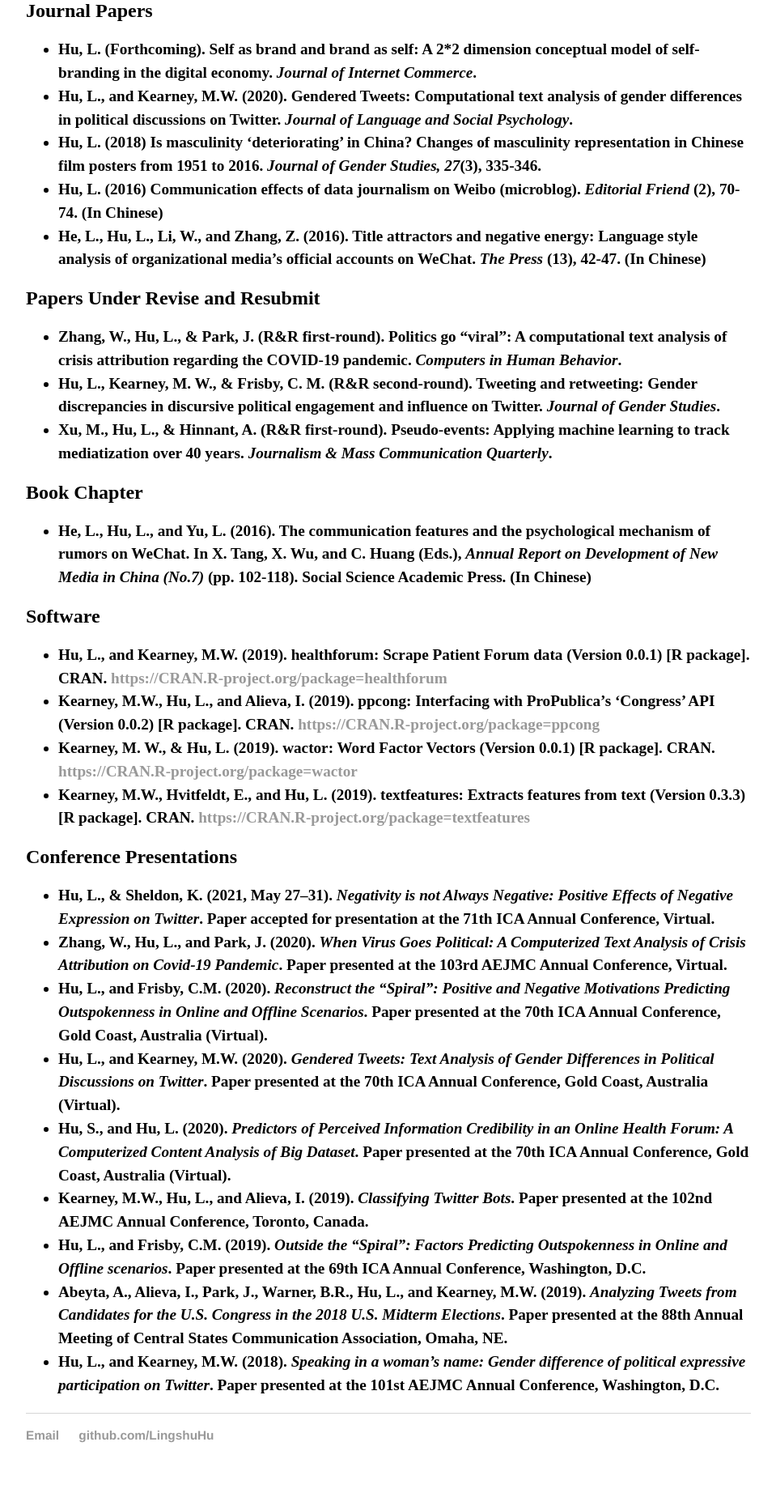
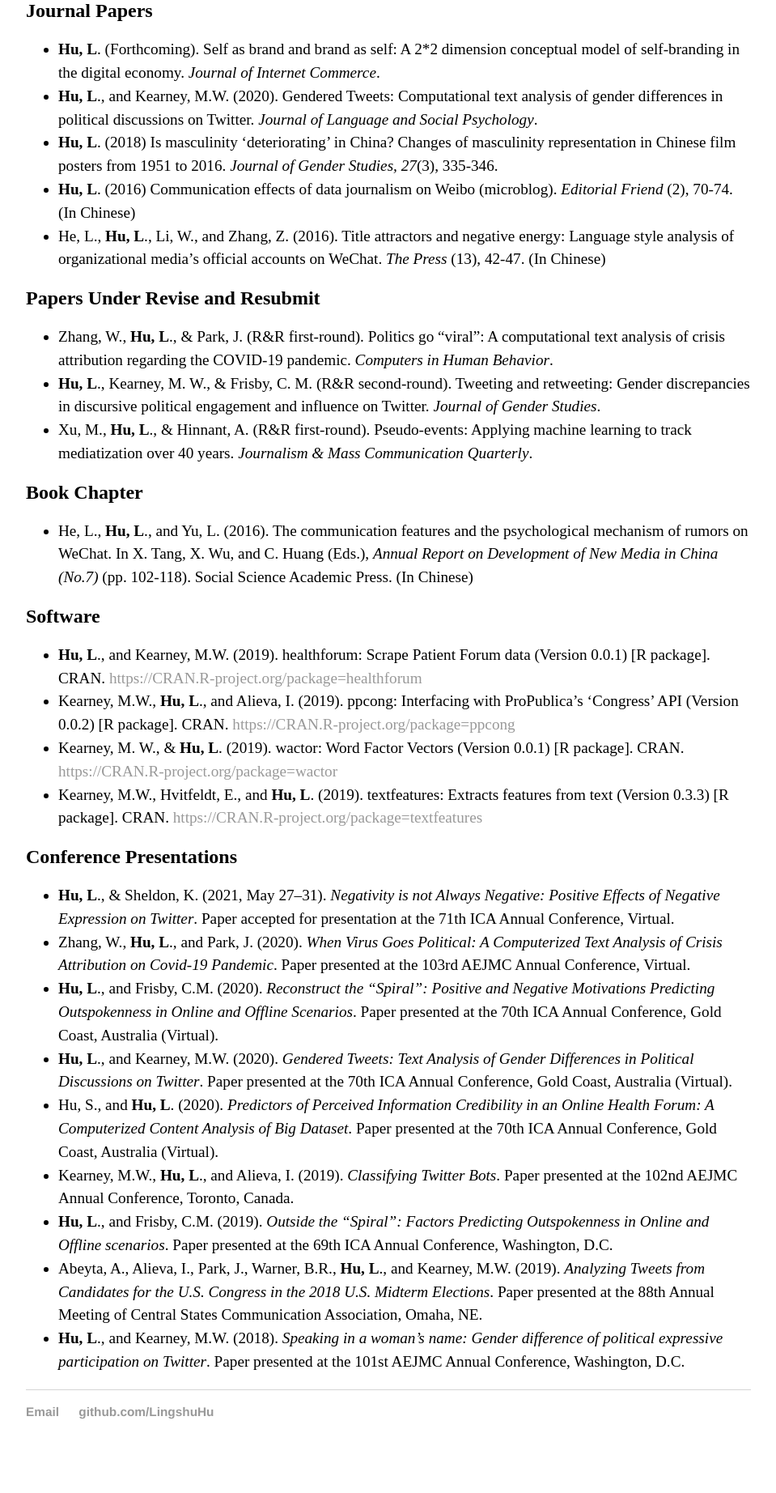
Before and after one commit to LingshuHu/lingshuhu.github.io, a Jekyll site: the page built from research/index.html, in a window 1280 px wide. Shown: the part 854-2698 px from the top of the page at 81% size, without its empty margins (160-1119 px from the left). Built offline with Jekyll 4.4.1, drawn with Linux system fonts in a browser that asks for light colours; after the commit the page ends 2669 px from its top, so only the background shows below that.

```diff
--- a/research/index.html
+++ b/research/index.html
@@ -10,40 +10,40 @@ title: Research
 
 	    <h2>Journal Papers</h2>
 		<ul>
-			<li><b>Hu, L<b>. (Forthcoming). Self as brand and brand as self: A 2*2 dimension conceptual model of self-branding in the digital economy. <em>Journal of Internet Commerce</em>.</li>
-			<li><b>Hu, L<b>., and Kearney, M.W. (2020). Gendered Tweets: Computational text analysis of gender differences in political discussions on Twitter. <em>Journal of Language and Social Psychology</em>.</li>
-			<li><b>Hu, L<b>. (2018) Is masculinity ‘deteriorating’ in China? Changes of masculinity representation in Chinese film posters from 1951 to 2016. <em>Journal of Gender Studies, 27</em>(3), 335-346.</li>
-			<li><b>Hu, L<b>. (2016) Communication effects of data journalism on Weibo (microblog). <em>Editorial Friend</em> (2), 70-74. (In Chinese)</li>
-			<li>He, L., <b>Hu, L<b>., Li, W., and Zhang, Z. (2016). Title attractors and negative energy: Language style analysis of organizational media’s official accounts on WeChat. <em>The Press</em> (13), 42-47. (In Chinese)</li>
+			<li><b>Hu, L</b>. (Forthcoming). Self as brand and brand as self: A 2*2 dimension conceptual model of self-branding in the digital economy. <em>Journal of Internet Commerce</em>.</li>
+			<li><b>Hu, L</b>., and Kearney, M.W. (2020). Gendered Tweets: Computational text analysis of gender differences in political discussions on Twitter. <em>Journal of Language and Social Psychology</em>.</li>
+			<li><b>Hu, L</b>. (2018) Is masculinity ‘deteriorating’ in China? Changes of masculinity representation in Chinese film posters from 1951 to 2016. <em>Journal of Gender Studies, 27</em>(3), 335-346.</li>
+			<li><b>Hu, L</b>. (2016) Communication effects of data journalism on Weibo (microblog). <em>Editorial Friend</em> (2), 70-74. (In Chinese)</li>
+			<li>He, L., <b>Hu, L</b>., Li, W., and Zhang, Z. (2016). Title attractors and negative energy: Language style analysis of organizational media’s official accounts on WeChat. <em>The Press</em> (13), 42-47. (In Chinese)</li>
 		</ul>
 		<h2>Papers Under Revise and Resubmit</h2>
 		<ul>
-			<li>Zhang, W., <b>Hu, L<b>., & Park, J. (R&R first-round). Politics go “viral”: A computational text analysis of crisis attribution regarding the COVID-19 pandemic. <em>Computers in Human Behavior</em>.</li>
-			<li><b>Hu, L<b>., Kearney, M. W., & Frisby, C. M. (R&R second-round). Tweeting and retweeting: Gender discrepancies in discursive political engagement and influence on Twitter. <em>Journal of Gender Studies</em>.</li>
-			<li>Xu, M., <b>Hu, L<b>., & Hinnant, A. (R&R first-round). Pseudo-events: Applying machine learning to track mediatization over 40 years. <em>Journalism & Mass Communication Quarterly</em>.</li>
+			<li>Zhang, W., <b>Hu, L</b>., & Park, J. (R&R first-round). Politics go “viral”: A computational text analysis of crisis attribution regarding the COVID-19 pandemic. <em>Computers in Human Behavior</em>.</li>
+			<li><b>Hu, L</b>., Kearney, M. W., & Frisby, C. M. (R&R second-round). Tweeting and retweeting: Gender discrepancies in discursive political engagement and influence on Twitter. <em>Journal of Gender Studies</em>.</li>
+			<li>Xu, M., <b>Hu, L</b>., & Hinnant, A. (R&R first-round). Pseudo-events: Applying machine learning to track mediatization over 40 years. <em>Journalism & Mass Communication Quarterly</em>.</li>
 		</ul>
 		<h2>Book Chapter</h2>
 		<ul>
-			<li>He, L., <b>Hu, L<b>., and Yu, L. (2016). The communication features and the psychological mechanism of rumors on WeChat. In X. Tang, X. Wu, and C. Huang (Eds.), <em>Annual Report on Development of New Media in China (No.7)</em> (pp. 102-118). Social Science Academic Press. (In Chinese)</li>
+			<li>He, L., <b>Hu, L</b>., and Yu, L. (2016). The communication features and the psychological mechanism of rumors on WeChat. In X. Tang, X. Wu, and C. Huang (Eds.), <em>Annual Report on Development of New Media in China (No.7)</em> (pp. 102-118). Social Science Academic Press. (In Chinese)</li>
 		</ul>
 		<h2>Software</h2>
 		<ul>
-			<li><b>Hu, L<b>., and Kearney, M.W. (2019). healthforum: Scrape Patient Forum data (Version 0.0.1) [R package]. CRAN. <a href="https://CRAN.R-project.org/package=healthforum">https://CRAN.R-project.org/package=healthforum</a></li>
-			<li>Kearney, M.W., <b>Hu, L<b>., and Alieva, I. (2019). ppcong: Interfacing with ProPublica’s ‘Congress’ API (Version 0.0.2) [R package]. CRAN. <a href="https://CRAN.R-project.org/package=ppcong">https://CRAN.R-project.org/package=ppcong</a></li>
-			<li>Kearney, M. W., & <b>Hu, L<b>. (2019). wactor: Word Factor Vectors (Version 0.0.1) [R package]. CRAN. <a href="https://CRAN.R-project.org/package=wactor">https://CRAN.R-project.org/package=wactor</a></li>
-			<li>Kearney, M.W., Hvitfeldt, E., and <b>Hu, L<B>. (2019). textfeatures: Extracts features from text (Version 0.3.3) [R package]. CRAN. <a href="https://CRAN.R-project.org/package=textfeatures">https://CRAN.R-project.org/package=textfeatures</a></li>
+			<li><b>Hu, L</b>., and Kearney, M.W. (2019). healthforum: Scrape Patient Forum data (Version 0.0.1) [R package]. CRAN. <a href="https://CRAN.R-project.org/package=healthforum">https://CRAN.R-project.org/package=healthforum</a></li>
+			<li>Kearney, M.W., <b>Hu, L</b>., and Alieva, I. (2019). ppcong: Interfacing with ProPublica’s ‘Congress’ API (Version 0.0.2) [R package]. CRAN. <a href="https://CRAN.R-project.org/package=ppcong">https://CRAN.R-project.org/package=ppcong</a></li>
+			<li>Kearney, M. W., & <b>Hu, L</b>. (2019). wactor: Word Factor Vectors (Version 0.0.1) [R package]. CRAN. <a href="https://CRAN.R-project.org/package=wactor">https://CRAN.R-project.org/package=wactor</a></li>
+			<li>Kearney, M.W., Hvitfeldt, E., and <b>Hu, L</b>. (2019). textfeatures: Extracts features from text (Version 0.3.3) [R package]. CRAN. <a href="https://CRAN.R-project.org/package=textfeatures">https://CRAN.R-project.org/package=textfeatures</a></li>
 		</ul>
 		<h2>Conference Presentations</h2>
 		<ul>
-			<li><b>Hu, L<b>., & Sheldon, K. (2021, May 27–31). <em>Negativity is not Always Negative: Positive Effects of Negative Expression on Twitter</em>. Paper accepted for presentation at the 71th ICA Annual Conference, Virtual.</li>
-			<li>Zhang, W., <b>Hu, L<b>., and Park, J. (2020). <em>When Virus Goes Political: A Computerized Text Analysis of Crisis Attribution on Covid-19 Pandemic</em>. Paper presented at the 103rd AEJMC Annual Conference, Virtual.</li>
-			<li><b>Hu, L<b>., and Frisby, C.M. (2020). <em>Reconstruct the “Spiral”: Positive and Negative Motivations Predicting Outspokenness in Online and Offline Scenarios</em>. Paper presented at the 70th ICA Annual Conference, Gold Coast, Australia (Virtual).</li>
-			<li><b>Hu, L<b>., and Kearney, M.W. (2020). <em>Gendered Tweets: Text Analysis of Gender Differences in Political Discussions on Twitter</em>. Paper presented at the 70th ICA Annual Conference, Gold Coast, Australia (Virtual).</li>
-			<li>Hu, S., and <b>Hu, L<b>. (2020). <em>Predictors of Perceived Information Credibility in an Online Health Forum: A Computerized Content Analysis of Big Dataset</em>. Paper presented at the 70th ICA Annual Conference, Gold Coast, Australia (Virtual).</li>
-			<li>Kearney, M.W., <b>Hu, L<b>., and Alieva, I. (2019). <em>Classifying Twitter Bots</em>. Paper presented at the 102nd AEJMC Annual Conference, Toronto, Canada.</li>
-			<li><b>Hu, L<b>., and Frisby, C.M. (2019). <em>Outside the “Spiral”: Factors Predicting Outspokenness in Online and Offline scenarios</em>. Paper presented at the 69th ICA Annual Conference, Washington, D.C.</li>
-			<li>Abeyta, A., Alieva, I., Park, J., Warner, B.R., <b>Hu, L<b>., and Kearney, M.W. (2019). <em>Analyzing Tweets from Candidates for the U.S. Congress in the 2018 U.S. Midterm Elections</em>. Paper presented at the 88th Annual Meeting of Central States Communication Association, Omaha, NE.</li>
-			<li><b>Hu, L<b>., and Kearney, M.W. (2018). <em>Speaking in a woman’s name: Gender difference of political expressive participation on Twitter</em>. Paper presented at the 101st AEJMC Annual Conference, Washington, D.C.</li>
+			<li><b>Hu, L</b>., & Sheldon, K. (2021, May 27–31). <em>Negativity is not Always Negative: Positive Effects of Negative Expression on Twitter</em>. Paper accepted for presentation at the 71th ICA Annual Conference, Virtual.</li>
+			<li>Zhang, W., <b>Hu, L</b>., and Park, J. (2020). <em>When Virus Goes Political: A Computerized Text Analysis of Crisis Attribution on Covid-19 Pandemic</em>. Paper presented at the 103rd AEJMC Annual Conference, Virtual.</li>
+			<li><b>Hu, L</b>., and Frisby, C.M. (2020). <em>Reconstruct the “Spiral”: Positive and Negative Motivations Predicting Outspokenness in Online and Offline Scenarios</em>. Paper presented at the 70th ICA Annual Conference, Gold Coast, Australia (Virtual).</li>
+			<li><b>Hu, L</b>., and Kearney, M.W. (2020). <em>Gendered Tweets: Text Analysis of Gender Differences in Political Discussions on Twitter</em>. Paper presented at the 70th ICA Annual Conference, Gold Coast, Australia (Virtual).</li>
+			<li>Hu, S., and <b>Hu, L</b>. (2020). <em>Predictors of Perceived Information Credibility in an Online Health Forum: A Computerized Content Analysis of Big Dataset</em>. Paper presented at the 70th ICA Annual Conference, Gold Coast, Australia (Virtual).</li>
+			<li>Kearney, M.W., <b>Hu, L</b>., and Alieva, I. (2019). <em>Classifying Twitter Bots</em>. Paper presented at the 102nd AEJMC Annual Conference, Toronto, Canada.</li>
+			<li><b>Hu, L</b>., and Frisby, C.M. (2019). <em>Outside the “Spiral”: Factors Predicting Outspokenness in Online and Offline scenarios</em>. Paper presented at the 69th ICA Annual Conference, Washington, D.C.</li>
+			<li>Abeyta, A., Alieva, I., Park, J., Warner, B.R., <b>Hu, L</b>., and Kearney, M.W. (2019). <em>Analyzing Tweets from Candidates for the U.S. Congress in the 2018 U.S. Midterm Elections</em>. Paper presented at the 88th Annual Meeting of Central States Communication Association, Omaha, NE.</li>
+			<li><b>Hu, L</b>., and Kearney, M.W. (2018). <em>Speaking in a woman’s name: Gender difference of political expressive participation on Twitter</em>. Paper presented at the 101st AEJMC Annual Conference, Washington, D.C.</li>
 		</ul>
 
   	</div><!-- /.blurb -->
```
